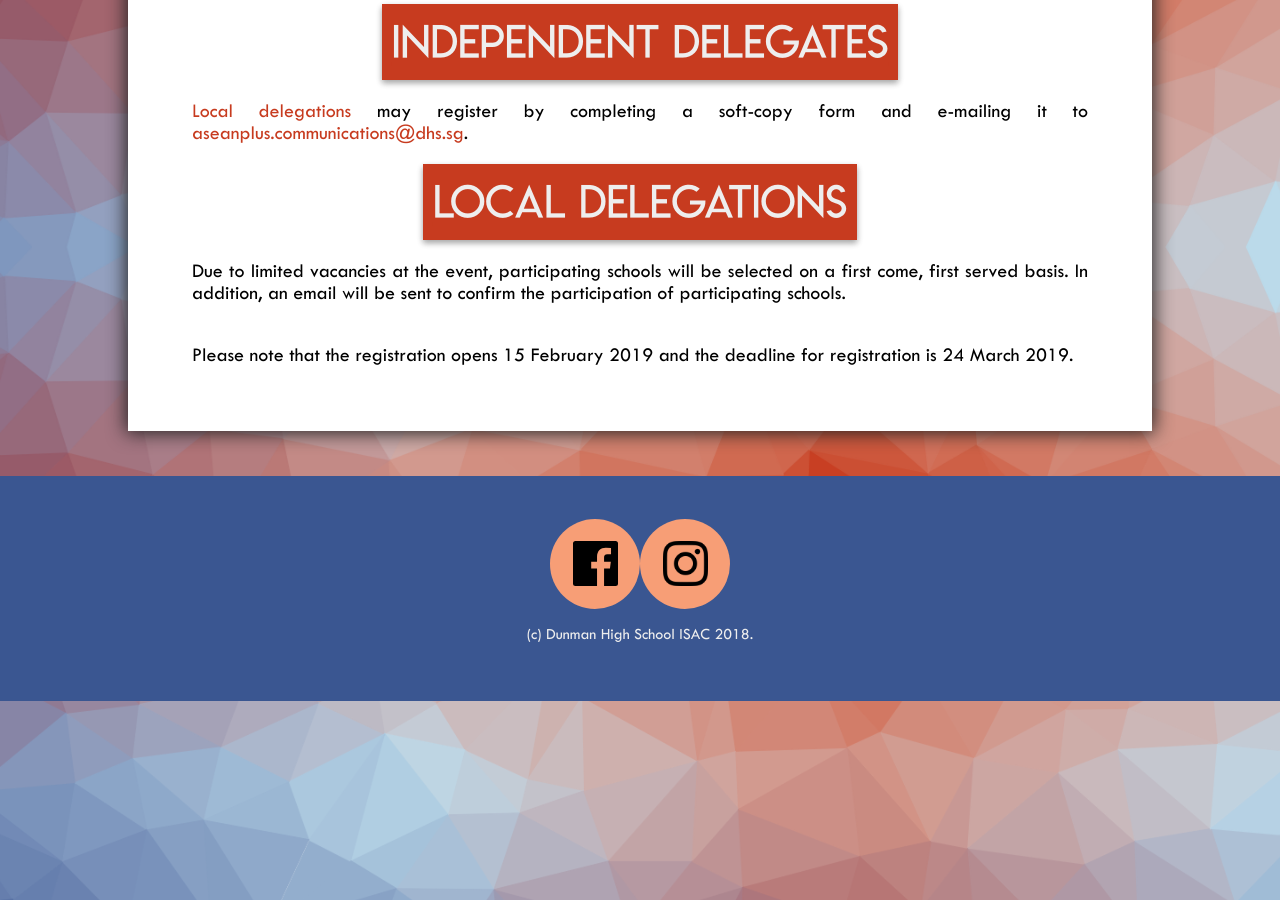
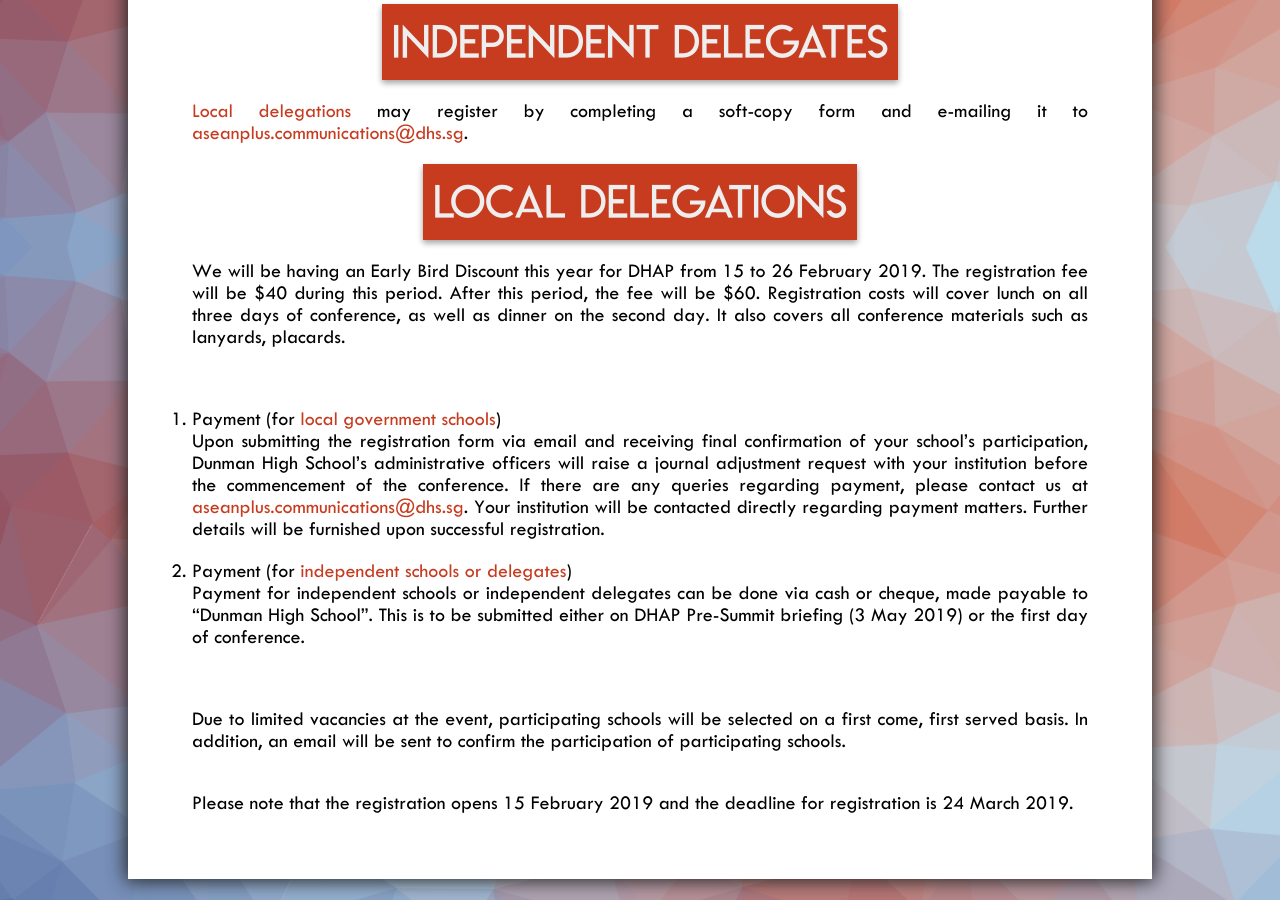
Before and after one commit to kaine119/dhap-2019, a Jekyll site: the page built from registration.md, in a window 1280 px wide and 900 px high, scrolled down 553 px. Built offline with Jekyll 4.4.1, drawn with Linux system fonts in a browser that asks for light colours.

Commit message:
Add registration paragraph first 	- rest of description TBD, but paste this over first

```diff
--- a/registration.md
+++ b/registration.md
@@ -21,6 +21,29 @@ title: Registration
 </a>
 </div>
 
+We will be having an Early Bird Discount this year for DHAP from
+15 to 26 February 2019. The registration fee will be $40 during
+this period. After this period, the fee will be $60. Registration costs
+will cover lunch on all three days of conference, as well as dinner
+on the second day. It also covers all conference materials such as
+lanyards, placards.
+
+1. Payment (for **local government schools**)
+Upon submitting the registration form via email and receiving final
+confirmation of your school’s participation, Dunman High School’s
+administrative officers will raise a journal adjustment request with
+your institution before the commencement of the conference. If there
+are any queries regarding payment, please contact us at
+**aseanplus.communications@dhs.sg**. Your institution will be
+contacted directly regarding payment matters. Further details will
+be furnished upon successful registration.
+
+2. Payment (for **independent schools or delegates**)
+Payment for independent schools or independent delegates can be
+done via cash or cheque, made payable to “Dunman High School”.
+This is to be submitted either on DHAP Pre-Summit briefing (3 May
+2019) or the first day of conference.
+
 Due to limited vacancies at the event, participating schools will be selected on a first come, first served basis. In addition, an email will be sent to confirm the participation of participating schools.
 
 Please note that the registration opens 15 February 2019 and the deadline for registration is 24 March 2019.
```
